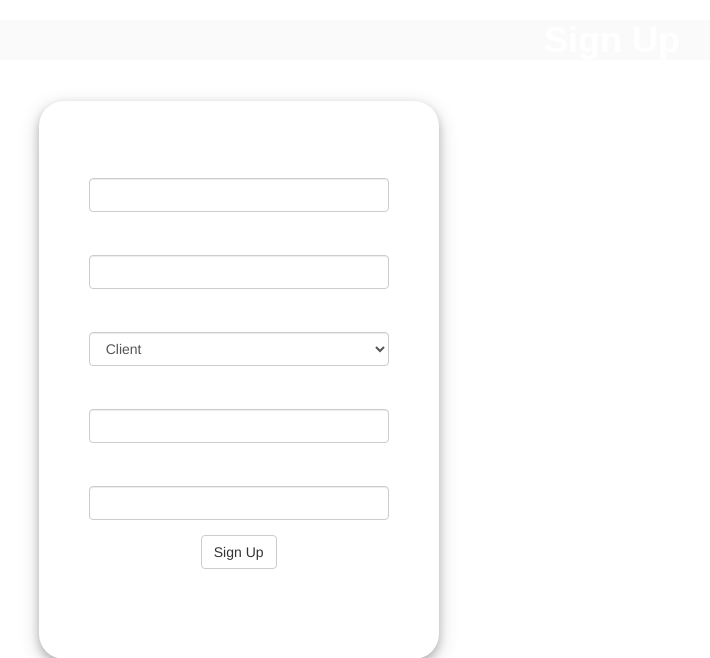
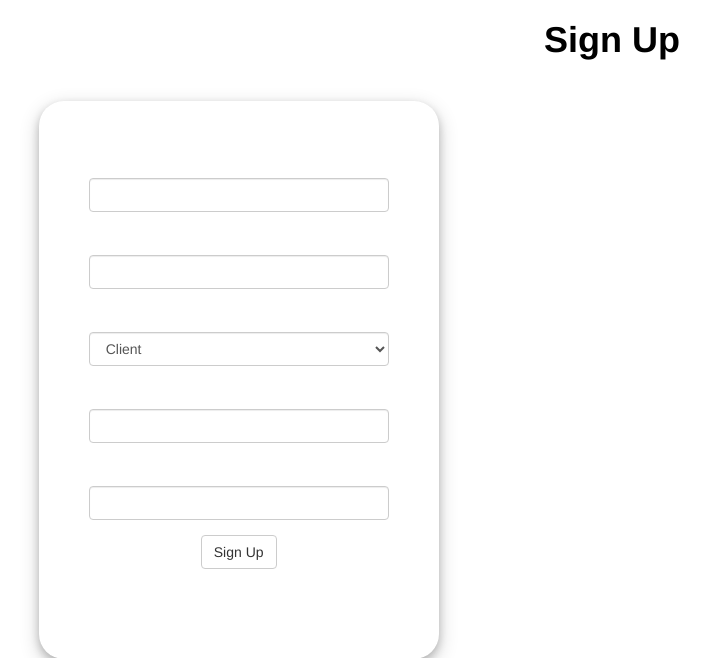
Before and after one commit to kimani-njoroge/Hustle, a Flask app: page /register in a window 1280 px wide. Shown: the top 658 px of the page, without its empty margins (28-738 px from the left). Run offline with Flask 2, Linux system fonts and the light colour scheme; parts of the project's set-up code (start-up, migrations or seed data) failed here and were passed over; some libraries are stand-ins or nearby versions.

Commit message:
link register.css

```diff
--- a/app/static/css/register.css
+++ b/app/static/css/register.css
@@ -32,6 +32,8 @@ body{
 
 #dh{
     font-size: 32px;
-    background-color: rgba(172, 171, 171, 0.068);
+    text-align: center;
+    color: black;
     margin-bottom: 40px;
+
 }
--- a/app/templates/auth/register.html
+++ b/app/templates/auth/register.html
@@ -3,17 +3,18 @@
 
 {% block styles%}
 {{ super() }}
-<link rel="stylesheet" href="{{url_for('static',filename='css/register.css')}}">
+    <link rel="stylesheet" href="{{url_for('static',filename='css/register.css')}}">
+{#    <link rel="stylesheet" href="{{url_for('static',filename='css/index.css')}}">#}
 {% endblock %}
 
 {% block content %}
 <div class="container-fluid" id='reg' >
 
 
-  <div class="card" id="dh">
-      <div class="card-header text-dark">
+  <div  id="dh">
+
         <h1><strong>Sign Up</strong></h1>
-      </div>
+
   </div>
   <div class="row justify-content-center align-items-center">
 
--- a/app/templates/download.html
+++ b/app/templates/download.html
@@ -4,7 +4,7 @@
  {% block styles%}
         {{ super() }}
 
-        <link rel="stylesheet" href="{{url_for('static',filename='css/index.css')}}">
+        <link rel="stylesheet" href="{{url_for('static',filename='css/register.css')}}">
 
         <link href="https://fonts.googleapis.com/css?family=Habibi" rel="stylesheet">
     {% endblock %}
```
